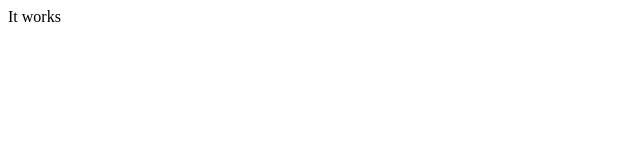
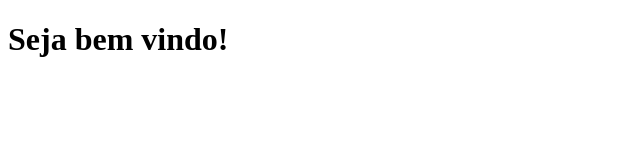
Before and after one commit to Cypher-937/Carlos-Portfolio, a plain HTML site: page index.html in a window 1280 px wide. Shown: the whole page, without its empty margins (0-640 px from the left). Drawn offline with Linux system fonts and the light colour scheme.

Commit message:
Update index.html

```diff
--- a/index.html
+++ b/index.html
@@ -1 +1,14 @@
-<p> It works </p>
+<!DOCTYPE html>
+<html lang="en">
+<head>
+    <meta charset="UTF-8">
+    <meta http-equiv="X-UA-Compatible" content="IE=edge">
+    <meta name="viewport" content="width=device-width, initial-scale=1.0">
+    <title>Carlos Eduardo Lages</title>
+</head>
+<body>
+    <div class="main">
+        <h1>Seja bem vindo!</h1>
+    </div>
+</body>
+</html>
```
